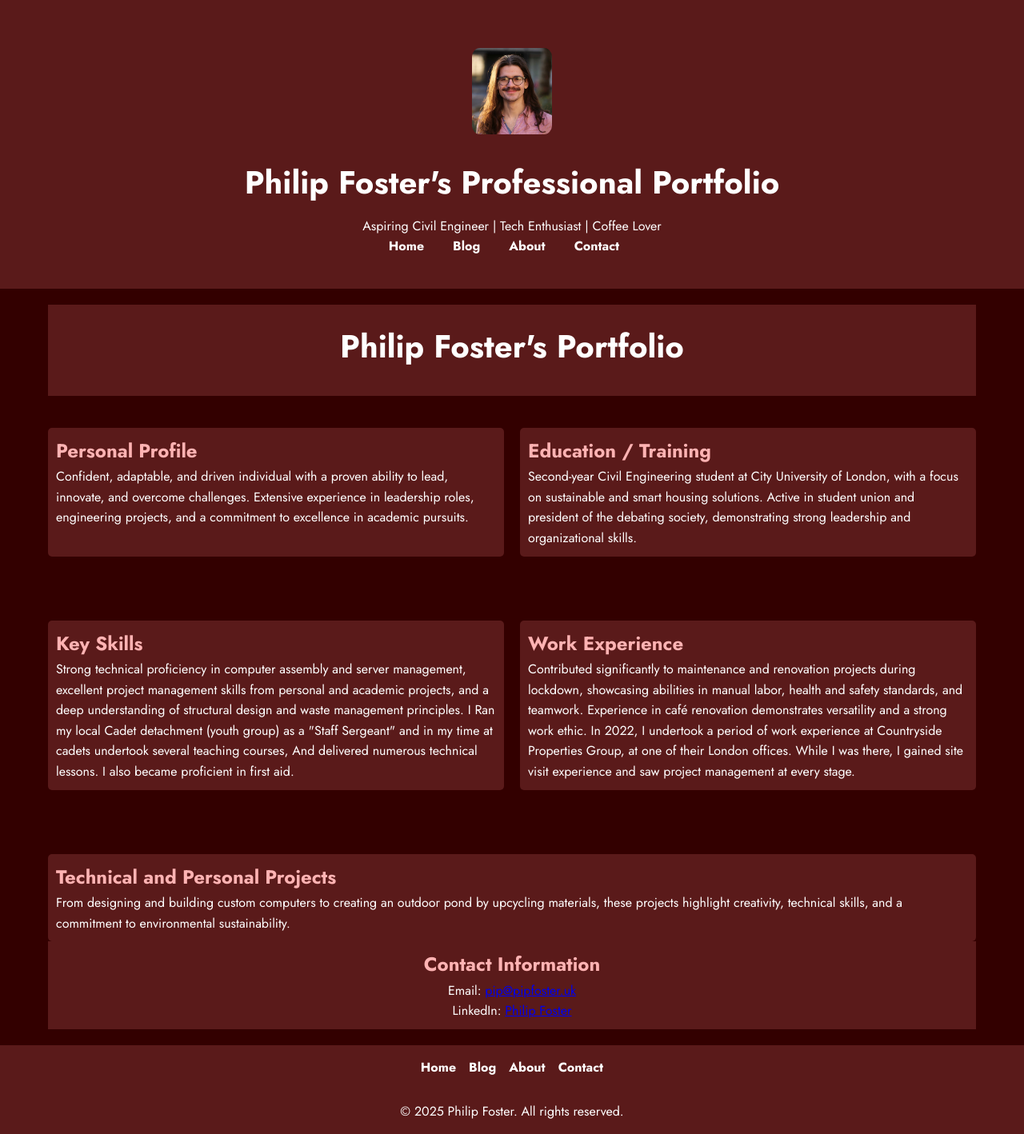
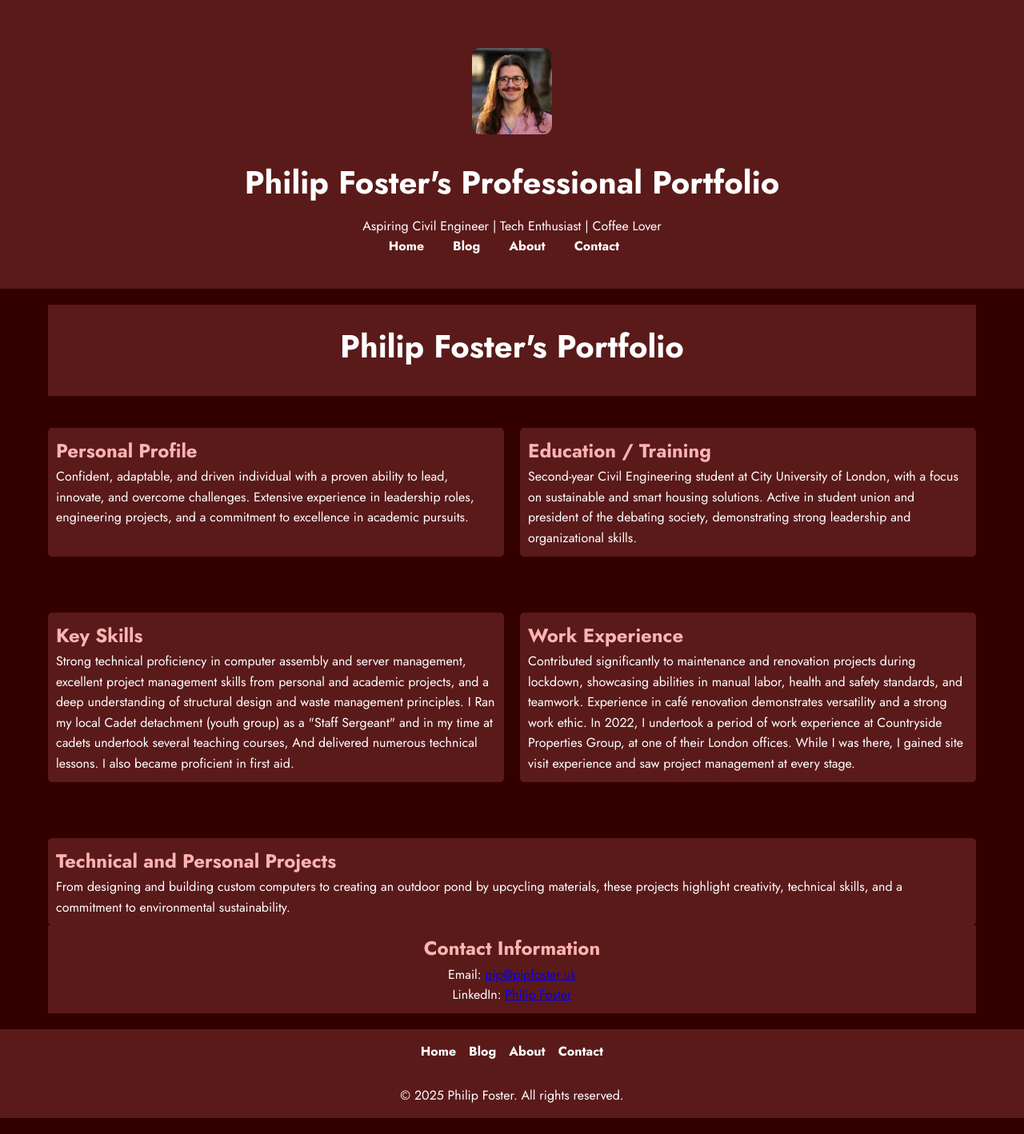
Before and after one commit to PipCraft/PipCraft.github.io, a Jekyll site: the page built from index.html, in a window 1280 px wide. Shown: the whole page at 80% size. Built offline with Jekyll 4.4.1, drawn with Linux system fonts in a browser that asks for light colours.

Commit message:
Update index.html

```diff
--- a/index.html
+++ b/index.html
@@ -74,7 +74,7 @@ title: "Philip Foster's Professional Portfolio"
             background-color: #5a1a1a;
             border-radius: 5px;
             box-sizing: border-box;
-            margin-bottom: 40px; /* Added consistent bottom margin */
+            margin-bottom: 30px; /* Added consistent bottom margin */
         }
 
         .main-content section h2 {
```
